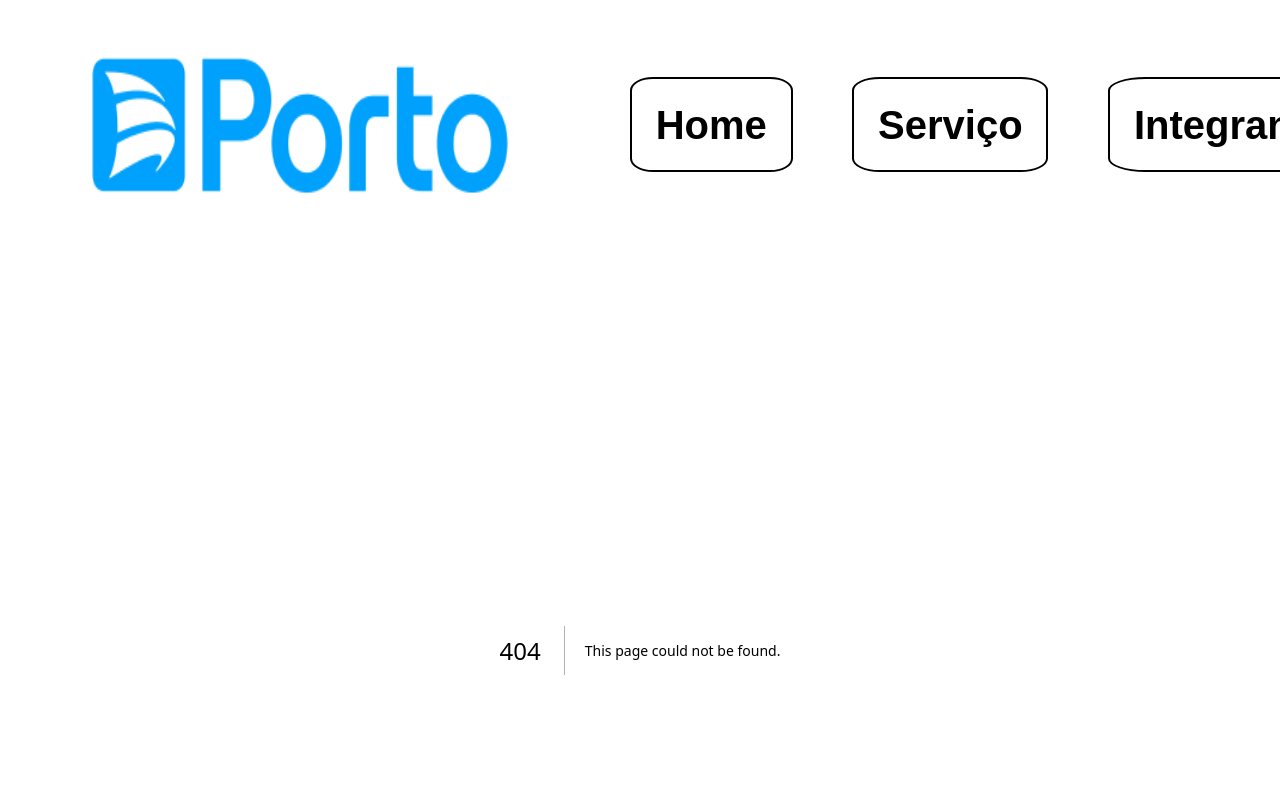
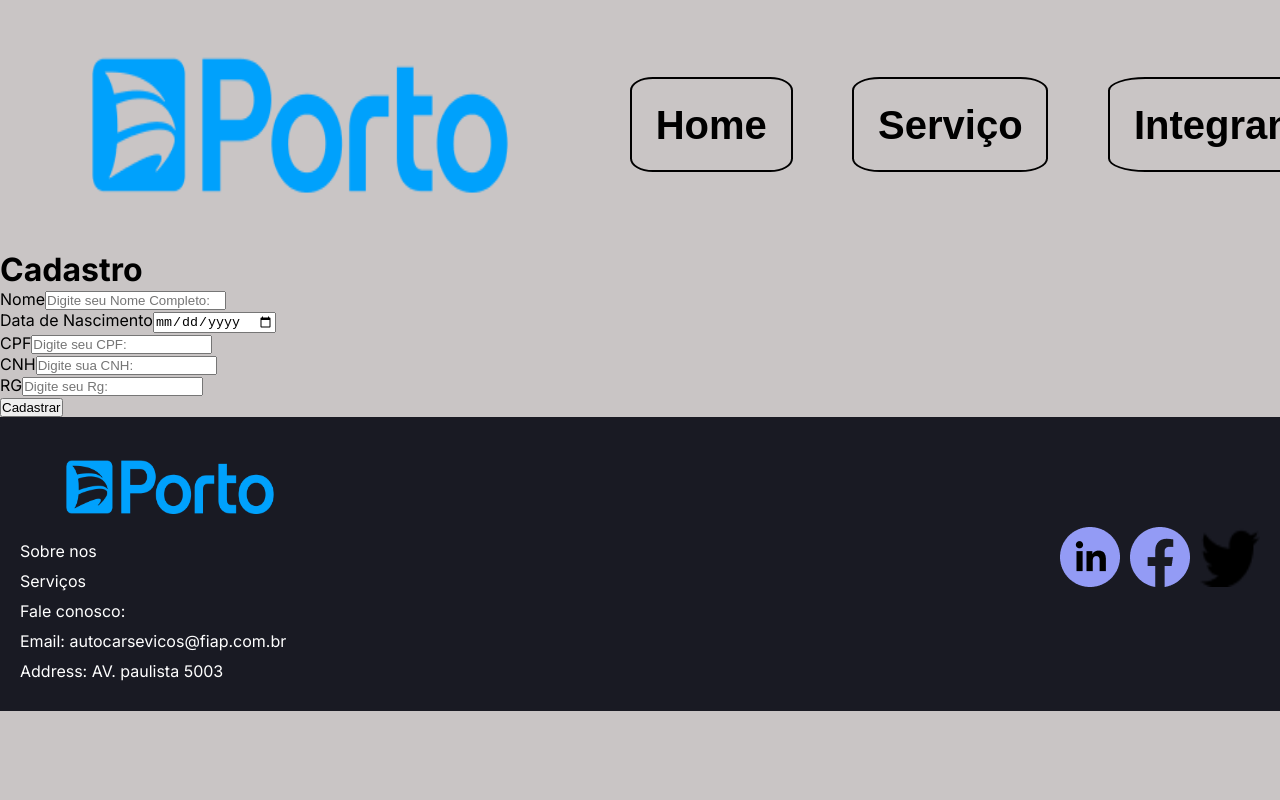
Before and after one commit to Edurb23/Fiap_PortoV4, a Next.js app: page /atualizacao/1 in a window 1280 px wide. Before the commit this address had no page. Shown: the top 800 px of the page. Built offline with nearby package versions, Linux system fonts and the light colour scheme; no server answers; a web font is replaced by a local one.

Commit message:
Corrigidos os formatos de datas enviados a api

```diff
--- /dev/null
+++ b/src/app/atualizacao/[id]/page.jsx
@@ -0,0 +1,152 @@
+"use client";
+import React from 'react'
+import { useState, useEffect} from 'react'
+// import { Router } from 'next/router'
+import { useRouter } from "next/navigation";
+
+export default function Atualiza({params}) {
+
+    const router = useRouter();
+
+    const [msgstatus, setMsgStatus] = useState("");
+
+    const [cliente, setCliente] = useState({
+        "NM_CLIENTE":"",
+        "DT_DATA_NASCIMENTO":"",
+        "NR_CNH":"",
+        "NR_CPF":"",
+        "NR_RG":"",
+        "ID_CLIENTE": params.id
+    })
+
+    let clienteAtual;
+
+
+    useEffect(() => {
+        const obterClienteAtual = async () => {
+            try{
+                const responseget = await fetch(`http://127.0.0.1:5000/cliente/${params.id}`,{
+                    method:"GET",
+                    headers:{
+                        "Content-Type":"application/json"
+                    }
+                });
+                clienteAtual = await responseget.json();
+                console.log(clienteAtual);
+                setCliente(clienteAtual);
+            }catch(error){
+                console.log(error);
+                redirect("/error");
+            }
+        };
+        obterClienteAtual();
+      }, [params.id]);
+
+
+
+
+
+
+    // try{
+    //     const responseget = await fetch(`http://127.0.0.1:5000/cliente/${params.id}`,{
+    //         method:"GET",
+    //         headers:{
+    //             "Content-Type":"application/json"
+    //         }
+    //     });
+    //     clienteAtual = await responseget.json();
+
+    //     setCliente(clienteAtual);
+    // }catch(error){
+    //     console.log(error);
+    //     redirect("/error");
+    // }
+
+    // useEffect(()=>{
+    //     if (msgstatus == "Cadastro Realizado com Sucesso!")
+    // }, [msgstatus])
+
+    const handleChange = (e)=>{
+        const {name, value} = e.target;
+        setCliente({...cliente,[name]:value})
+    }
+
+    const handleSubmit = async (e) => {
+        e.preventDefault();
+        try {
+            const response = await fetch("http://127.0.0.1:5000/cliente_update",{
+                method:"Put",
+                headers:{
+                    "Content-Type":"application/json"
+
+                },
+                body: JSON.stringify(cliente)
+            });
+
+            if(response.ok){
+                const clients = await response.json();
+
+                if(clients){
+                    setMsgStatus("Cadastro Realizado com Sucesso!");
+                    setTimeout(()=>{
+                        setMsgStatus("");
+                        router.push("/");
+                    },5000);
+                }else{
+                    setMsgStatus("Ocorreu um erro!");
+                    setTimeout(()=>{
+                        setMsgStatus("");
+                        setCliente({
+                            "NM_CLIENTE":"",
+                            "DT_DATA_NASCIMENTO":"",
+                            "NR_CNH":"",
+                            "NR_CPF":"",
+                            "NR_RG":"",
+                            "ID_CLIENTE": params.id
+                        });
+                    },5000);
+                }
+            }
+        }catch (error) {
+        }
+    }
+
+
+
+
+  return (
+    <>
+        <h1>Cadastro</h1>
+
+        <div>
+            <form onSubmit={handleSubmit}>
+                <div>
+                    <label htmlFor="idNome">Nome</label>
+                    <input type="text" name='NM_CLIENTE'id='idNome' placeholder='Digite seu Nome Completo:' value={cliente.NM_CLIENTE} onChange={handleChange}/>
+                </div>
+
+                <div>
+                    <label htmlFor="idDataNascimento">Data de Nascimento</label>
+                    <input type="date" name='DT_DATA_NASCIMENTO'id='idDataNascimento' placeholder='Digite sua data de nascimento:' value={cliente.DT_DATA_NASCIMENTO} onChange={handleChange}/>
+
+                </div>
+                <div>
+                    <label htmlFor="idCPF">CPF</label>
+                    <input type="text" name='NR_CPF'id='idCPF' placeholder='Digite seu CPF:' value={cliente.NR_CPF} onChange={handleChange}/>
+                </div>
+                <div>
+                    <label htmlFor="idCNH">CNH</label>
+                    <input type="text" name='NR_CNH'id='idCNH' placeholder='Digite sua CNH:' value={cliente.NR_CNH} onChange={handleChange}/>
+                </div>
+                <div>
+                    <label htmlFor="idRG">RG</label>
+                    <input type="text" name='NR_RG'id='idRG' placeholder='Digite seu Rg:' value={cliente.NR_RG} onChange={handleChange}/>
+                </div>
+                <div>
+                    <button>Cadastrar</button>
+                </div>
+            </form>
+        </div>
+    </>
+  )
+}
```
